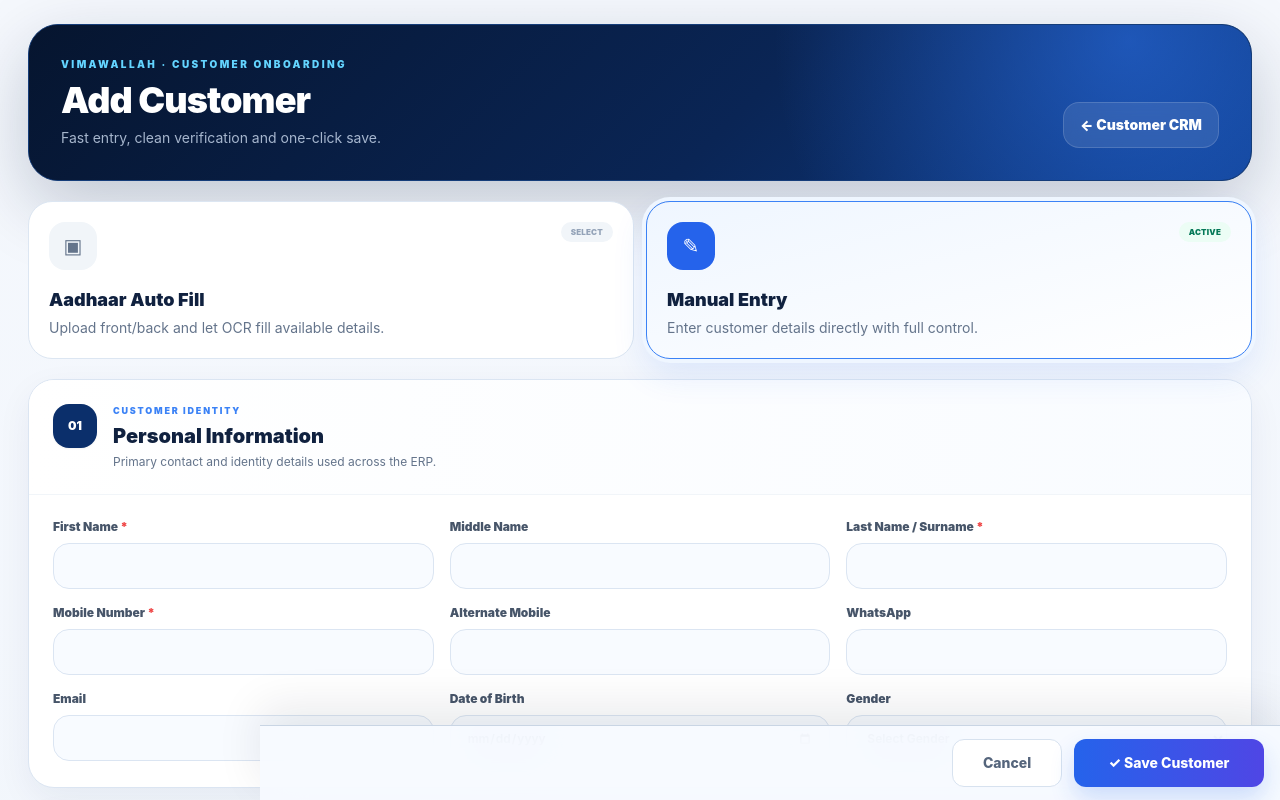
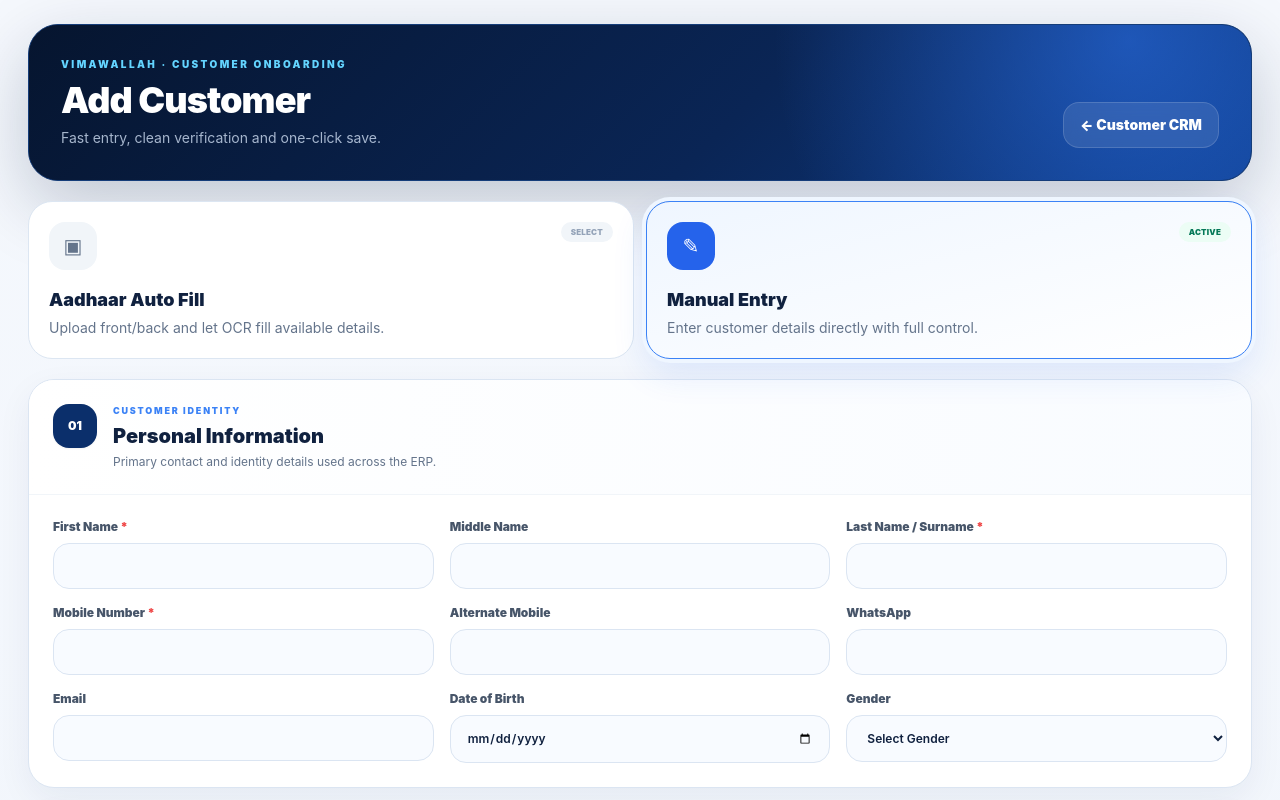
Before and after one commit to rajoverseas9951-cpu/raj-erp, a Next.js app in the folder frontend/: page /customers/new in a window 1280 px wide. Shown: the top 800 px of the page. Built offline with nearby package versions, Linux system fonts and the light colour scheme.

Commit message:
fix: prevent customer save bar from overlapping form fields

```diff
--- a/frontend/components/customers/CustomerForm.tsx
+++ b/frontend/components/customers/CustomerForm.tsx
@@ -25,7 +25,7 @@ export function CustomerForm({customer}:{customer?:Partial<Customer>}){
  async function handlePincode(value:string){const pin=value.replace(/\D/g,"").slice(0,6);setField("pincode",pin);if(pin.length===6){const location=await lookupPincode(pin);setValues(old=>({...old,...location,pincode:pin}))}}
  async function readAadhaar(){if(!front&&!back){setError("Pehle Aadhaar front ya back image upload karo.");return}setReading(true);setError("");setSuccess("");setProgress(20);try{const files=[front,back].filter(Boolean) as File[];const{texts}=await scanDocument("aadhaar",files);setProgress(100);const[frontText="",backText=""]=texts;const extracted=parseAadhaarText(frontText,backText);const location=extracted.pincode?await lookupPincode(extracted.pincode):{};setValues(old=>({...old,...extracted,...location}));setSuccess("Details fill ho gayi. Save se pehle name, DOB aur pincode check kar lena.")}catch(err){console.error(err);setError("Aadhaar clear read nahi hua. Manual Entry se details bhar sakte ho.")}finally{setReading(false)}}
  async function submit(event:FormEvent<HTMLFormElement>){event.preventDefault();setSaving(true);setError("");try{const body={...values,tags:[],priority:values.priority||"normal",status:values.status||"active"};if(customer?.id)await customerApi.update(customer.id,body);else await customerApi.create(body);window.location.href="/customers"}catch(err){setError(err instanceof Error?err.message:"Customer save nahi hua.")}finally{setSaving(false)}}
- return <form onSubmit={submit} className="mx-auto max-w-[1500px] space-y-5 pb-24">
+ return <form onSubmit={submit} className="mx-auto max-w-[1500px] space-y-5 pb-8">
   <section className="relative overflow-hidden rounded-[30px] border border-[#153d79] bg-[#071a3c] p-6 text-white shadow-[0_24px_70px_rgba(7,26,60,.22)] sm:p-8"><div className="absolute inset-0 bg-[radial-gradient(circle_at_90%_10%,rgba(49,124,255,.5),transparent_32%),linear-gradient(135deg,#06152f,#0a2555_58%,#0d3b87)]"/><div className="relative flex flex-wrap items-end justify-between gap-5"><div><p className="text-[10px] font-black uppercase tracking-[.24em] text-[#63d4ff]">{BRAND.brandName} · Customer onboarding</p><h1 className="mt-2 text-4xl font-black tracking-tight">{customer?.id?"Edit Customer":"Add Customer"}</h1><p className="mt-2 max-w-xl text-sm text-blue-100/75">Fast entry, clean verification and one-click save.</p></div><button type="button" onClick={()=>router.push("/customers")} className="rounded-2xl border border-white/15 bg-white/10 px-4 py-3 text-sm font-black backdrop-blur">← Customer CRM</button></div></section>
 
   <section className="grid gap-3 sm:grid-cols-2"><Mode icon="▣" active={entryMode==="aadhaar"} title="Aadhaar Auto Fill" text="Upload front/back and let OCR fill available details." onClick={()=>setEntryMode("aadhaar")}/><Mode icon="✎" active={entryMode==="manual"} title="Manual Entry" text="Enter customer details directly with full control." onClick={()=>setEntryMode("manual")}/></section>
@@ -41,7 +41,7 @@ export function CustomerForm({customer}:{customer?:Partial<Customer>}){
 
   <Section no="04" eyebrow="Relationship settings" title="Business & Notes" subtitle="Optional information for follow-up, segmentation and business context."><Grid><Input label="Occupation" value={values.occupation} onChange={v=>setField("occupation",v)}/><Input label="Company Name" value={values.company_name} onChange={v=>setField("company_name",v)}/><Select label="Priority" value={values.priority} onChange={v=>setField("priority",v)} options={[["low","Low"],["normal","Normal"],["high","High"],["urgent","Urgent"]]}/><Select label="Status" value={values.status} onChange={v=>setField("status",v)} options={[["active","Active"],["inactive","Inactive"],["blocked","Blocked"]]}/></Grid><div className="mt-4"><Textarea label="Remarks" value={values.remarks} onChange={v=>setField("remarks",v)}/></div></Section>
 
-  <div className="sticky bottom-3 z-20 flex flex-wrap items-center justify-between gap-3 rounded-[22px] border border-[#dbe5f2] bg-white/95 p-3 shadow-[0_18px_50px_rgba(7,26,60,.18)] backdrop-blur"><div className="px-2"><p className="text-[9px] font-black uppercase tracking-[.16em] text-blue-500">Ready to save</p><p className="mt-1 text-xs font-semibold text-slate-500">Required: first name, last name and mobile.</p></div><div className="flex gap-2"><button type="button" onClick={()=>router.push("/customers")} className="rounded-2xl border border-slate-200 bg-white px-5 py-3 text-sm font-black text-slate-600">Cancel</button><button disabled={saving||reading} className="min-w-[180px] rounded-2xl bg-gradient-to-r from-[#0b2f6b] to-[#2563eb] px-6 py-3 text-sm font-black text-white shadow-[0_12px_28px_rgba(37,99,235,.28)] disabled:opacity-50">{saving?"Saving…":customer?.id?"✓ Update Customer":"✓ Save Customer"}</button></div></div>
+  <div className="mt-2 flex flex-col gap-3 rounded-[24px] border border-[#dbe5f2] bg-white p-4 shadow-[0_12px_35px_rgba(7,26,60,.08)] sm:flex-row sm:items-center sm:justify-between sm:p-5"><div><p className="text-[9px] font-black uppercase tracking-[.16em] text-blue-500">Save customer</p><p className="mt-1 text-xs font-semibold text-slate-500">Finish the form, then save. This bar will never cover your fields.</p></div><div className="flex gap-2 sm:justify-end"><button type="button" onClick={()=>router.push("/customers")} className="rounded-2xl border border-slate-200 bg-white px-5 py-3 text-sm font-black text-slate-600">Cancel</button><button disabled={saving||reading} className="min-w-[180px] rounded-2xl bg-gradient-to-r from-[#0b2f6b] to-[#2563eb] px-6 py-3 text-sm font-black text-white shadow-[0_12px_28px_rgba(37,99,235,.28)] disabled:opacity-50">{saving?"Saving…":customer?.id?"✓ Update Customer":"✓ Save Customer"}</button></div></div>
  </form>
 }
 
```
